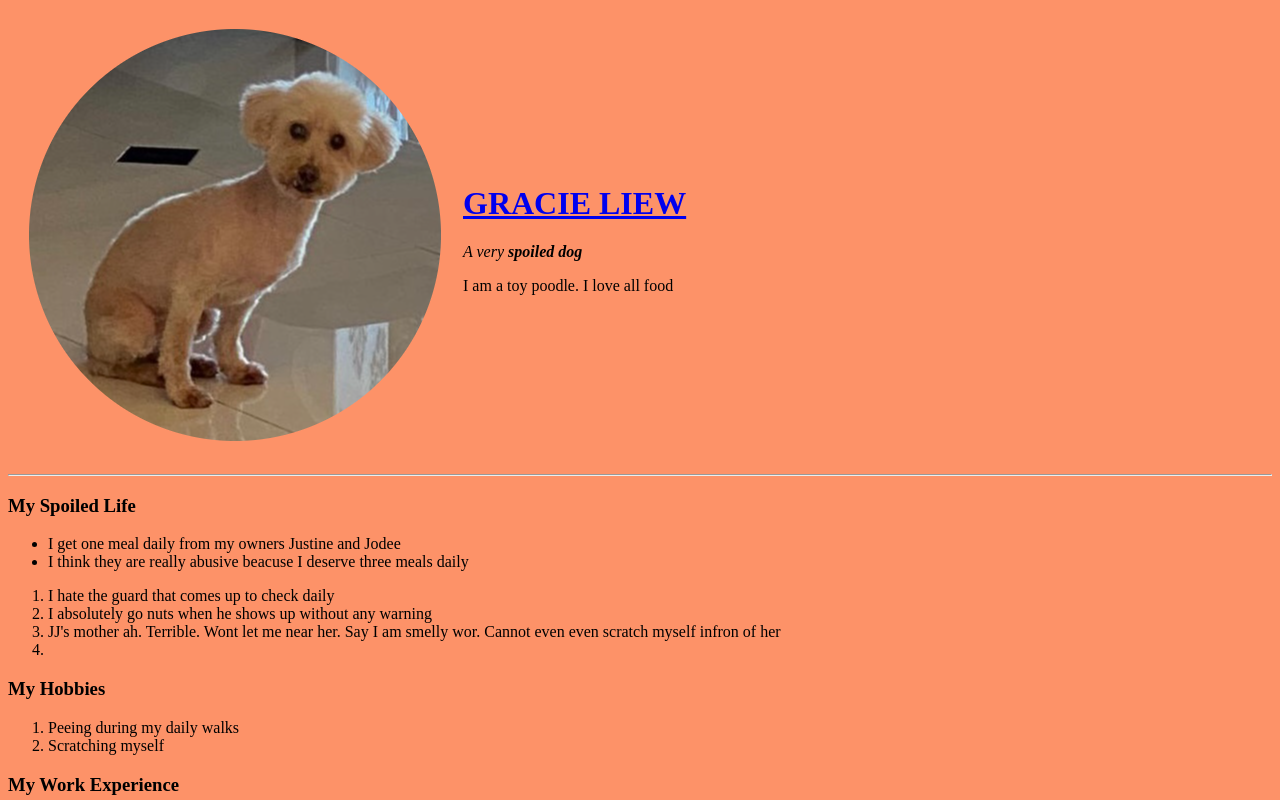
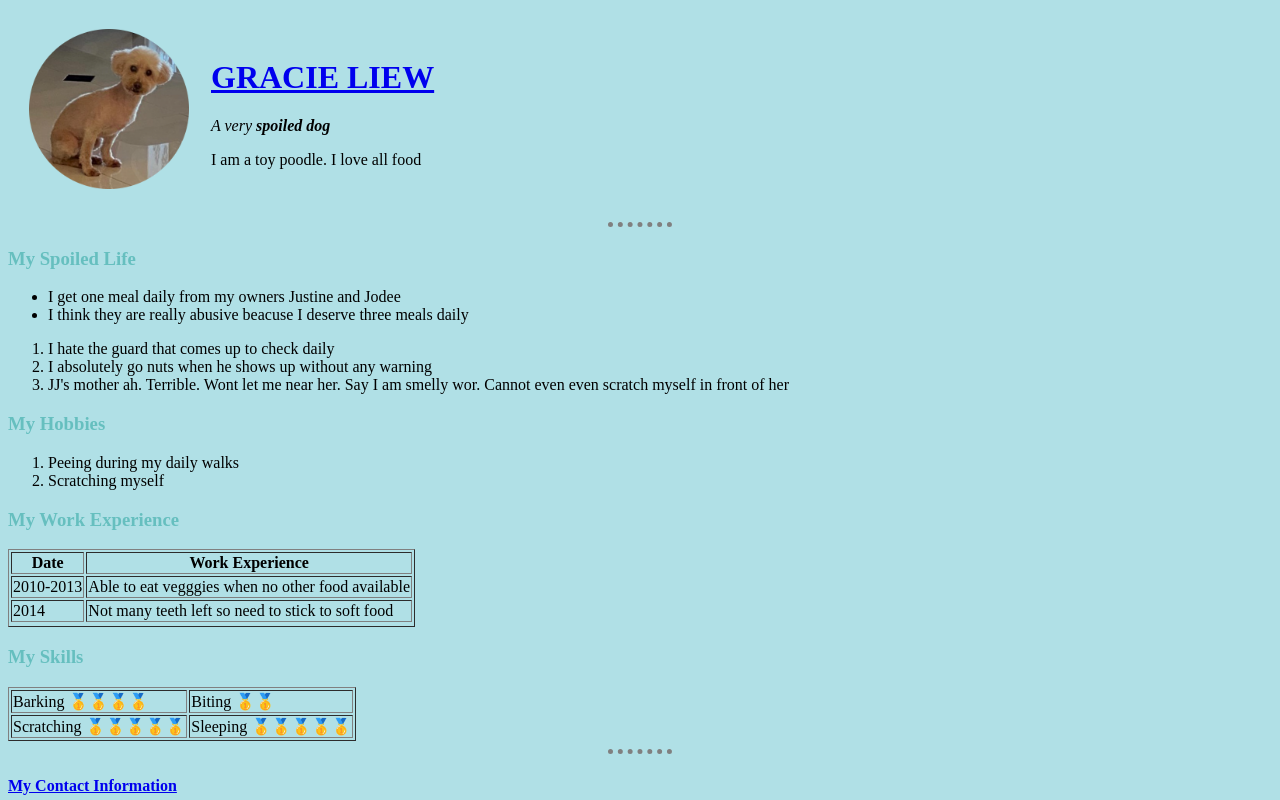
Before and after one commit to jodeeliew/gracie, a plain HTML site: page index.html in a window 1280 px wide. Shown: the top 800 px of the page. Drawn offline with Linux system fonts and the light colour scheme; files that its build step writes are made by us from their sources.

Commit message:
Updated Oct 29 2021

```diff
--- a/index.html
+++ b/index.html
@@ -4,11 +4,7 @@
 <head>
   <meta charset="utf-8">
   <title>Gracie's Personal Site</title>
-  <style>
-    body {
-      background-color:#FD9268
-    }
-  </style>
+<link rel="stylesheet" href="css/styles.css">
 </head>
 
 <body>
@@ -16,7 +12,7 @@
   <table cellspacing="20">
     <tr>
       <td>
-        <img src="Gracie_circle.png" alt="Photo of Gracie">
+        <img src="Gracie_circle.png" alt="Photo of Gracie" width="160px" height="160px">
       </td>
       <td>
         <h1><a href="https://tutorsquares.com">GRACIE LIEW</a></h1>
@@ -36,8 +32,8 @@
   <ol>
     <li>I hate the guard that comes up to check daily</li>
     <li>I absolutely go nuts when he shows up without any warning</li>
-    <li>JJ's mother ah. Terrible. Wont let me near her. Say I am smelly wor. Cannot even even scratch myself infron of her</li>
-    <li></li>
+    <li>JJ's mother ah. Terrible. Wont let me near her. Say I am smelly wor. Cannot even even scratch myself in front of her</li>
+
   </ol>
   <h3>My Hobbies</h3>
   <ol>
--- /dev/null
+++ b/styles.css
@@ -0,0 +1,21 @@
+body {
+  background-color: powderblue
+}
+
+hr {
+
+  border-style: none;
+  border-top-style: dotted;
+  border-color: grey;
+  border-width: 5px;
+  width: 5%;
+  height: 2px;
+}
+
+h1 {
+  color:#66BFBF
+}
+
+h3 {
+  color:#66BFBF
+}
```
Also changed, not shown: contact.html (+1 -0 lines).
